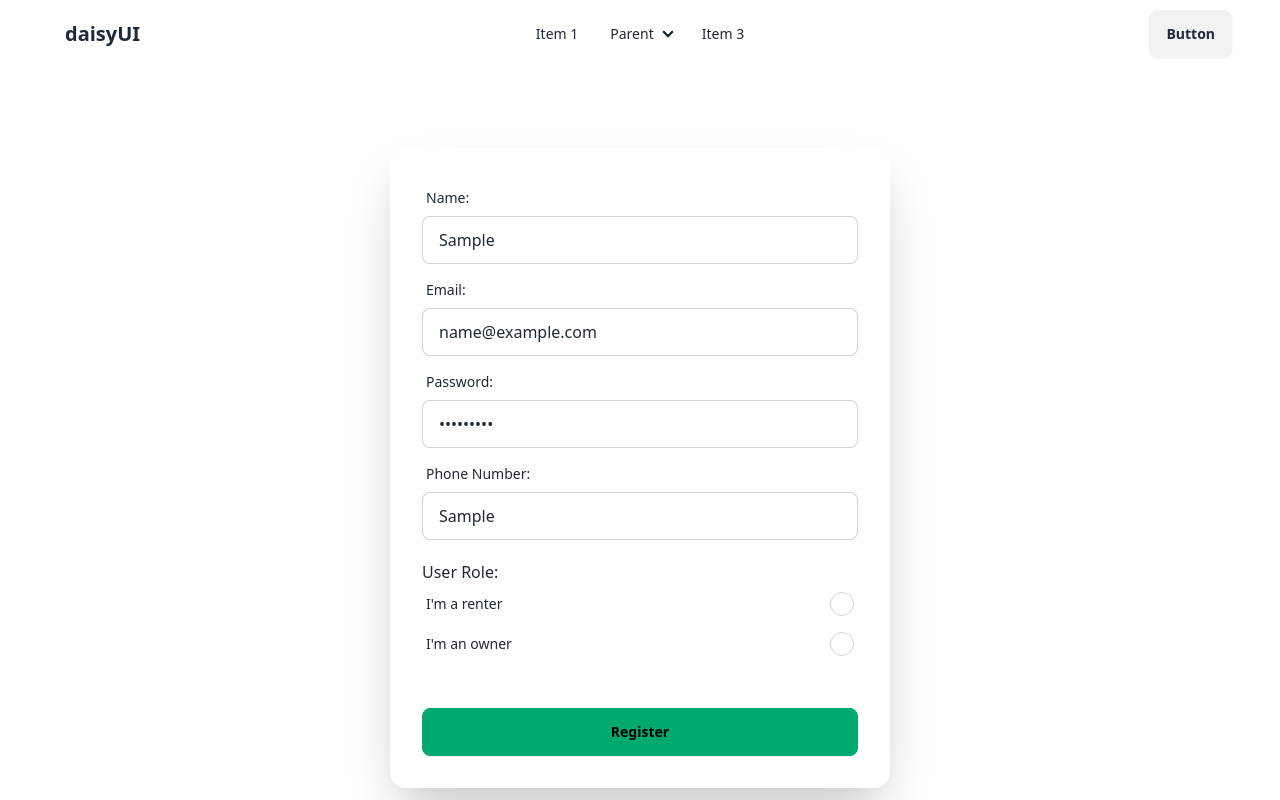
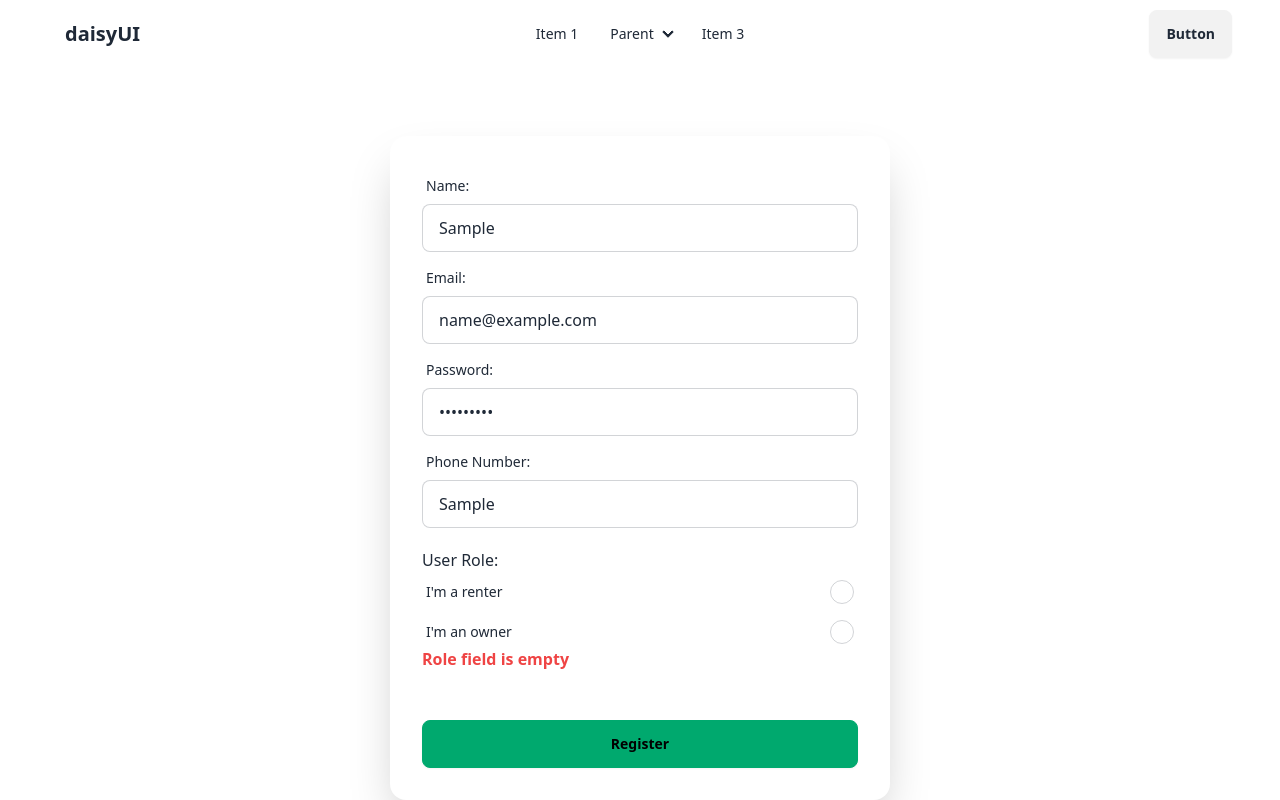
Before and after one commit to mirnatul/house-hunter-mirnatul-task, a React (Vite) app in the folder client/: page /register in a window 1280 px wide. Both pictures are taken after typing "Sample", "name@example.com", "Sample123", "Sample" into the empty fields and a click on the input "Register". Shown: the top 800 px of the page. Built offline with nearby package versions, Linux system fonts and the light colour scheme.

Commit message:
validation completed for the register form

```diff
--- a/client/package.json
+++ b/client/package.json
@@ -15,6 +15,7 @@
     "react": "^18.2.0",
     "react-dom": "^18.2.0",
     "react-hook-form": "^7.49.3",
+    "react-icons": "^5.0.1",
     "react-router-dom": "^6.21.3",
     "sort-by": "^1.2.0"
   },
--- a/client/src/pages/Register/Register.jsx
+++ b/client/src/pages/Register/Register.jsx
@@ -1,5 +1,6 @@
 import React from 'react';
 import { useForm } from "react-hook-form"
+import { IoChevronUpSharp } from "react-icons/io5";
 
 const Register = () => {
 
@@ -60,6 +61,13 @@ const Register = () => {
                                         <input {...register("role", { required: true })} value="owner" type="radio" name="role" className="radio checked:bg-blue-500" />
                                     </label>
                                 </div>
+                                {
+                                    errors.role &&
+                                    <div className='inline-flex gap-2 animate-bounce'>
+                                        <p className='font-bold text-red-500'>Role field is empty</p>
+                                        {/* <p><IoChevronUpSharp size={30} /></p> */}
+                                    </div>
+                                }
                             </div>
                             <input className='btn btn-success mt-6' type="submit" value="Register" />
                         </form>
```
Also changed, not shown: 1 other file (tests, documents, lock files or other folders).
